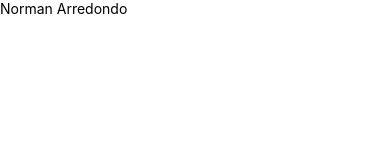
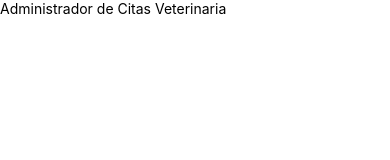
Before and after one commit to Norman-Arredondo/citasReactNative, a React Native app: screen / in a window 390 px wide. Shown: the top 160 px of the page. Built offline with nearby package versions, Linux system fonts and the light colour scheme.

Commit message:
JSX
Import Fragment
Componentes
Reglas de jsx
Anidar componente

```diff
--- a/App.js
+++ b/App.js
@@ -1,5 +1,5 @@
 /* eslint-disable prettier/prettier */
-import React from 'react';
+import React, { Fragment } from 'react';
 
 import {
   View,
@@ -9,9 +9,13 @@ import {
 const App = () => {
   return (
 
-    <View>
-      <Text>Norman Arredondo</Text>
-    </View>
+    <Fragment>
+      <Text>Administrador de Citas {''}
+        <Text>Veterinaria</Text>
+      </Text>
+
+    </Fragment>
+
   );
 };
 
```
